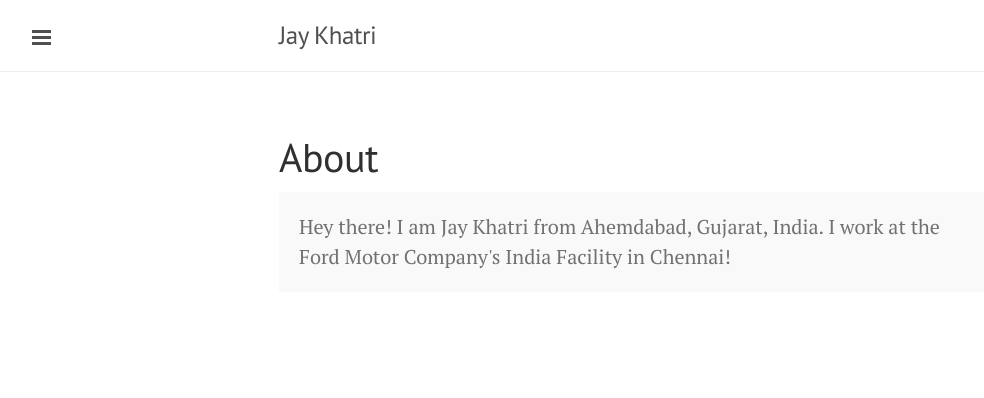
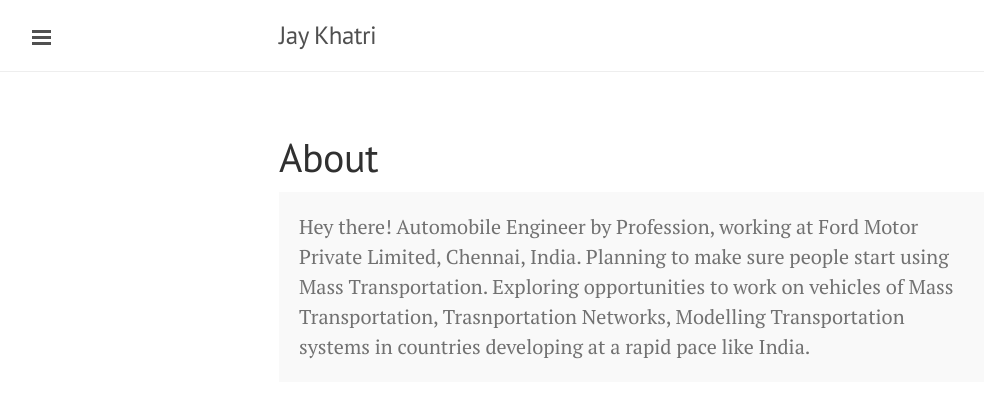
Before and after one commit to jkhatri01/jkhatri01.github.io, a Jekyll site: the page built from about.md, in a window 1280 px wide. Shown: the top 398 px of the page, without its empty margins (1-985 px from the left). Built offline with Jekyll 4.4.1, drawn with Linux system fonts in a browser that asks for light colours; Markdown is read by kramdown in place of the engine named in the settings.

Commit message:
Update about.md

```diff
--- a/about.md
+++ b/about.md
@@ -4,5 +4,5 @@
 ---
 
 <p class="message">
-  Hey there! I am Jay Khatri from Ahemdabad, Gujarat, India. I work at the Ford Motor Company's India Facility in Chennai!
+  Hey there! Automobile Engineer by Profession, working at Ford Motor Private Limited, Chennai, India. Planning to make sure people start using Mass Transportation. Exploring opportunities to work on vehicles of Mass Transportation, Trasnportation Networks, Modelling Transportation systems in countries developing at a rapid pace like India.
 </p>
```
